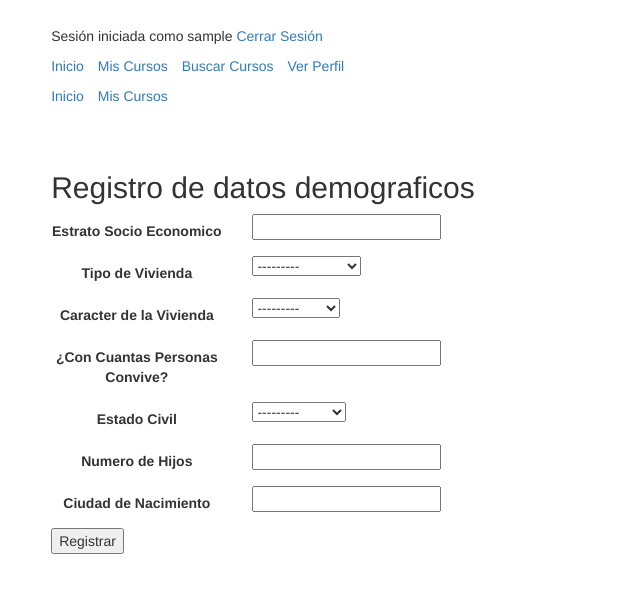
After one commit to anderojas1/moodle_reloaded, a Django app: template templates/moodle/registro_demograficos.html in a window 1280 px wide. The commit adds this page. Shown: the top 593 px of the page, without its empty margins (0-640 px from the left). Run offline with Django 3.2, Linux system fonts and the light colour scheme; a user stored in the database is signed in; tables that the repository leaves empty hold one stand-in row (values such as "Sample post"); the template is opened without the code that fills it: values that come from a table or form of the project are taken from there, most other values are stand-ins (such as "Sample title", 1, 10 or a date in 2020); some libraries are stand-ins or nearby versions.

Commit message:
Adicion de model Demograficos y correccion de correo

```diff
--- a/inicio/Correo.py
+++ b/inicio/Correo.py
@@ -38,7 +38,7 @@ class Correo:
 
     def enviarMensaje(self, destinatario, nombreDestinatario):
         #Construccion del mensaje
-        mensaje = "El usuario " + nombreDestinatario + " ha sido registrado exitosamente"
+        mensaje = "¡¡¡ Felicitaciones !!! \n Usuario " + nombreDestinatario + " sus datos han sido registrado exitosamente."
         texto = MIMEText(mensaje)
         texto['From'] = self.__remitente
         texto['To'] = destinatario
--- a/inicio/forms.py
+++ b/inicio/forms.py
@@ -41,8 +41,8 @@ class UserForm(ModelForm):
 
         usuario = self.cleaned_data.get('username')
         usuario_exist = User.objects.filter(username=usuario).exists()
-        print (usuario_exist)
-        print (usuario)
+        #print (usuario_exist)
+        #print (usuario)
 
         if usuario_exist:
             self.add_error('username', 'El usuario ya está registrado')
--- a/moodle/forms.py
+++ b/moodle/forms.py
@@ -1,7 +1,7 @@
 from django.forms import ModelForm
 from django import forms
 from .models import LeaderTeacher, Curso, RegistroNotas, Actividad, Curso
-from .models import LeaderTeacher, RegistroNotas, Actividad
+from .models import LeaderTeacher, RegistroNotas, Actividad, DatosDemograficos
 
 class LeaderTeacherForm(ModelForm):
 
@@ -179,3 +179,8 @@ class CursoForm (ModelForm):
 	class Meta:
 		model = NivelEscolar
 		fields = ['nombre', 'soporte']"""
+
+class DatosDemograficosForm(ModelForm):
+	class Meta:
+		model = DatosDemograficos
+		fields = ['estrato', 'tipo_vivienda', 'caracter_vivienda', 'personas_convive', 'estado_civil', 'numero_hijos','ciudad_nacimiento']
--- a/moodle/models.py
+++ b/moodle/models.py
@@ -181,3 +181,16 @@ class HistorialLaboral(models.Model):
     tiempolaborado = models.CharField(max_length = 2)
     nivelEscolar = models.ForeignKey(NivelEscolar)
     '''
+
+class DatosDemograficos(models.Model):
+    opt_tipo_vivienda = ((0, 'Apartaestudio'), (1, 'Apartamento'), (2, 'Casa'))
+    opt_caracter_vivienda = ((0, 'Arrendada'), (1, 'Familiar'), (2, 'Propia'))
+    opt_estado_civil = ((0, 'Viudo'), (1, 'Soltero'), (2, 'Divorciado'), (3, 'Union Libre'), (4, 'Casado'))
+    id = models.OneToOneField(Persona, primary_key=True) #Cedula LT o MT
+    estrato = MinMaxFloat(min_value=0, max_value=6)
+    tipo_vivienda = models.PositiveSmallIntegerField(choices=opt_tipo_vivienda)
+    caracter_vivienda = models.PositiveSmallIntegerField(choices=opt_caracter_vivienda)
+    personas_convive = models.CharField(max_length=2)
+    estado_civil = models.PositiveSmallIntegerField(choices=opt_estado_civil)
+    numero_hijos = models.CharField(max_length=2)
+    ciudad_nacimiento = models.CharField(max_length=20)
--- a/moodle/urls.py
+++ b/moodle/urls.py
@@ -3,12 +3,13 @@ from django.contrib import admin
 from .views import LeaderDetalles, BuscarLeaderTeacher, TipoReportes, CursoDetalles, BuscarCursos, ListarNota, MatricularLeaderTeacher, MasterDetalles, CohortesCursos
 from .views import DetallesCohorte, ActividadDetalles, ActividadFormulario
 from .views import RegistrarCurso
-from .views import DetallesCohorte, ActividadDetalles, ActividadFormulario
+from .views import DetallesCohorte, ActividadDetalles, ActividadFormulario, RegistrarDemograficos
 from .views import BorrarCurso, UpdateDatosCurso, CohortesCursos
 
 
 leader_urls = patterns ('',
     url(r'^(?P<id_persona>\d+)/$', LeaderDetalles.as_view(), name="detalles_leader"),
+    url(r'^demograficos/(?P<id_persona>\d+)/$', RegistrarDemograficos.as_view(), name="demograficos_leader"), #Nuevo!
 )
 
 secretaria_urls = patterns ('',
@@ -42,7 +43,8 @@ master_urls = patterns ('',
     url(r'^(?P<id_persona>\d+)/cursos/$', CohortesCursos.as_view(), name="cursos"),
     url(r'^(?P<id_persona>\d+)/cursos/(?P<id_cohorte>\d+)/$', DetallesCohorte.as_view(), name="detalles_cohorte"),
     url(r'^actividad/(?P<id_actividad>\d+)/$', ActividadDetalles.as_view(), name="detalles_actividad"), #Nuevo!
-    url(r'^registrar_actividad$', ActividadFormulario.as_view(), name="registrar_actividad") #Nuevo!
+    url(r'^registrar_actividad$', ActividadFormulario.as_view(), name="registrar_actividad"), #Nuevo!
+    url(r'^demograficos/(?P<id_persona>\d+)/$', RegistrarDemograficos.as_view(), name="demograficos_master"), #Nuevo!
     #url(r'^buscar$', BuscarMaster.as_view(), name="master_cursos"),
 )
 
--- a/templates/inicio/perfil.html
+++ b/templates/inicio/perfil.html
@@ -68,6 +68,10 @@
             </div>
             {% block buscar_cursos %}
             {% endblock %}
+            {% if leader or master %}
+                {% block demograficos %}
+                {% endblock %}
+            {% endif %}
             {% block info_curso %}
             {% endblock %}
             {% if admin or master %}
--- a/templates/moodle/detalles_leader.html
+++ b/templates/moodle/detalles_leader.html
@@ -49,7 +49,9 @@
     </div class="herramientas">
     {% if editar %}
     <div>
-        <a href="#">Editar Perfil</a>
+        <a href="#"> Editar Informacion Personal </a>
+        <a href="#"> Editar Historial Academico </a>
+        <a href="/campus/leader/demograficos/{{persona.id}}"> Editar Informacion Demografica </a>
     </div>
     {% else %}
     {% block restricted %}
--- a/templates/moodle/detalles_master.html
+++ b/templates/moodle/detalles_master.html
@@ -45,7 +45,9 @@
     </div class="herramientas">
     {% if editar %}
     <div>
-        <a href="#">Editar Perfil</a>
+        <a href="#"> Editar Informacion Personal </a>
+        <a href="#"> Editar Historial Academico </a>
+        <a href="/campus/leader/demograficos/{{persona.id}}"> Editar Informacion Demografica </a>
     </div>
     {% else %}
     {% block restricted %}
--- /dev/null
+++ b/templates/moodle/registro_demograficos.html
@@ -0,0 +1,67 @@
+{% extends "inicio/perfil.html" %}
+{% block title %}
+    Registro | Datos Demograficos
+{% endblock %}
+
+{% block demograficos %}
+
+<div class="registro">
+    	<h2>Registro de datos demograficos</h2>
+
+		<form action="" method="post" class="form-horizontal">
+			{%  csrf_token %}
+
+            <div class="form-group">
+                <label for="inputName3" class="col-sm-2 control-label"> Estrato Socio Economico </label>
+                <div class="col-sm-10">
+                    {{ form.estrato }}
+                </div>
+            </div>
+
+            <div class="form-group">
+                <label for="inputName3" class="col-sm-2 control-label"> Tipo de Vivienda </label>
+                <div class="col-sm-10">
+                    {{ form.tipo_vivienda }}
+                </div>
+            </div>
+
+            <div class="form-group">
+                <label for="inputName3" class="col-sm-2 control-label"> Caracter de la Vivienda </label>
+                <div class="col-sm-10">
+                    {{ form.caracter_vivienda }}
+                </div>
+            </div>
+
+            <div class="form-group">
+                <label for="inputName3" class="col-sm-2 control-label"> ¿Con Cuantas Personas Convive? </label>
+                <div class="col-sm-10">
+                    {{ form.personas_convive }}
+                </div>
+            </div>
+
+            <div class="form-group">
+                <label for="inputName3" class="col-sm-2 control-label"> Estado Civil </label>
+                <div class="col-sm-10">
+                    {{ form.estado_civil }}
+                </div>
+            </div>
+
+            <div class="form-group">
+                <label for="inputName3" class="col-sm-2 control-label"> Numero de Hijos </label>
+                <div class="col-sm-10">
+                    {{ form.numero_hijos }}
+                </div>
+            </div>
+
+            <div class="form-group">
+                <label for="inputName3" class="col-sm-2 control-label"> Ciudad de Nacimiento </label>
+                <div class="col-sm-10">
+                    {{ form.ciudad_nacimiento }}
+                </div>
+            </div>
+    			<button type="submit" class="boton_enviar">Registrar</button>
+    	</form>
+
+</div>
+
+{% endblock %}
```
Also changed, not shown: inicio/views.py (+6 -4 lines), moodle/views.py (+48 -3 lines), moodle/migrations/0004_datosdemograficos.py (added), moodle/migrations/0005_auto_20150607_0329.py (added).
